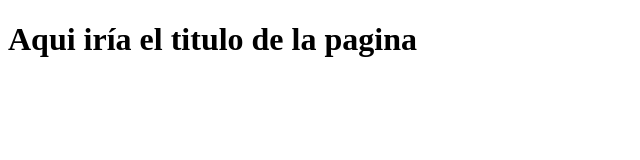
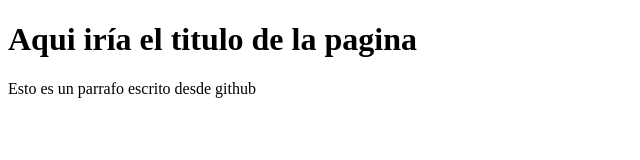
Before and after one commit to lagbe999/Proyecto-Web-Empresa-C, a plain HTML site: page index.html in a window 1280 px wide. Shown: the whole page, without its empty margins (0-640 px from the left). Drawn offline with Linux system fonts and the light colour scheme.

Commit message:
Update index.html

```diff
--- a/index.html
+++ b/index.html
@@ -8,5 +8,6 @@
 </head>
 <body>
     <h1>Aqui iría el titulo de la pagina</h1>
+    <p>Esto es un parrafo escrito desde github</p>
 </body>
 </html>
```
